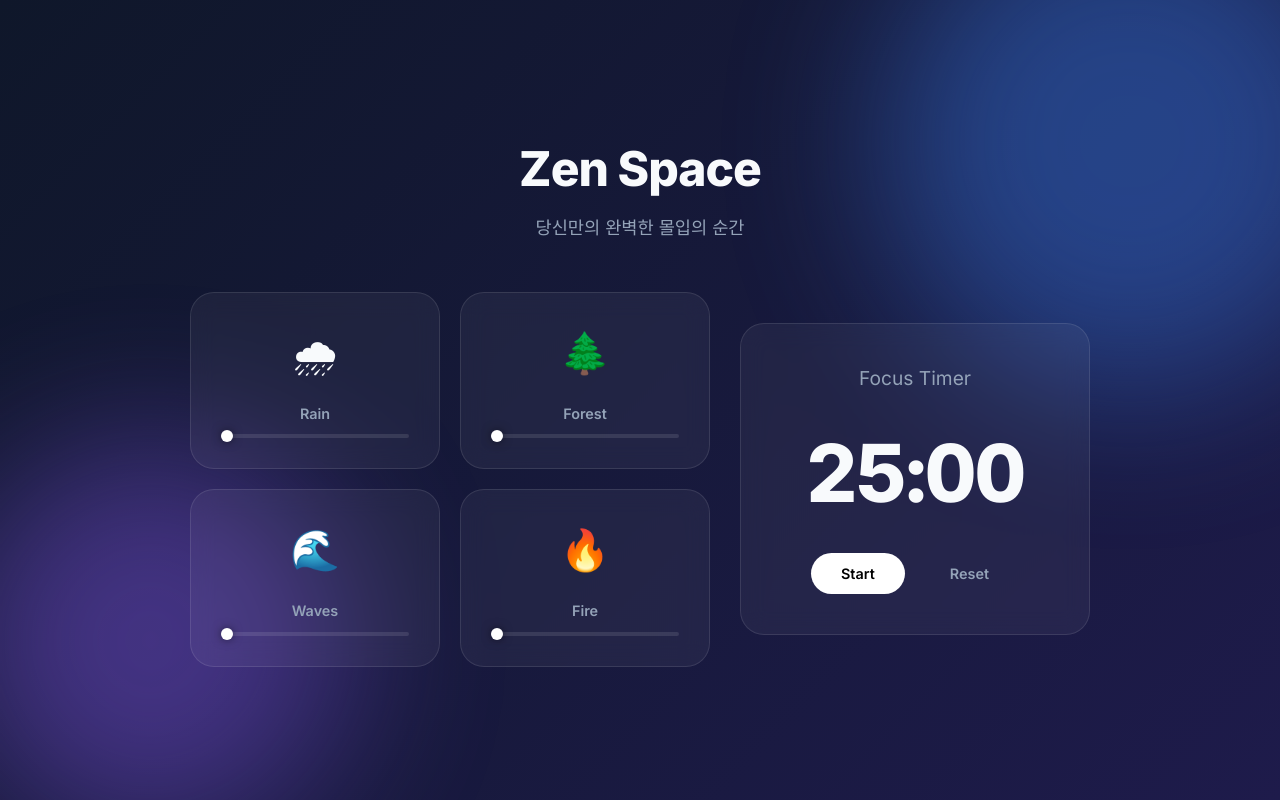
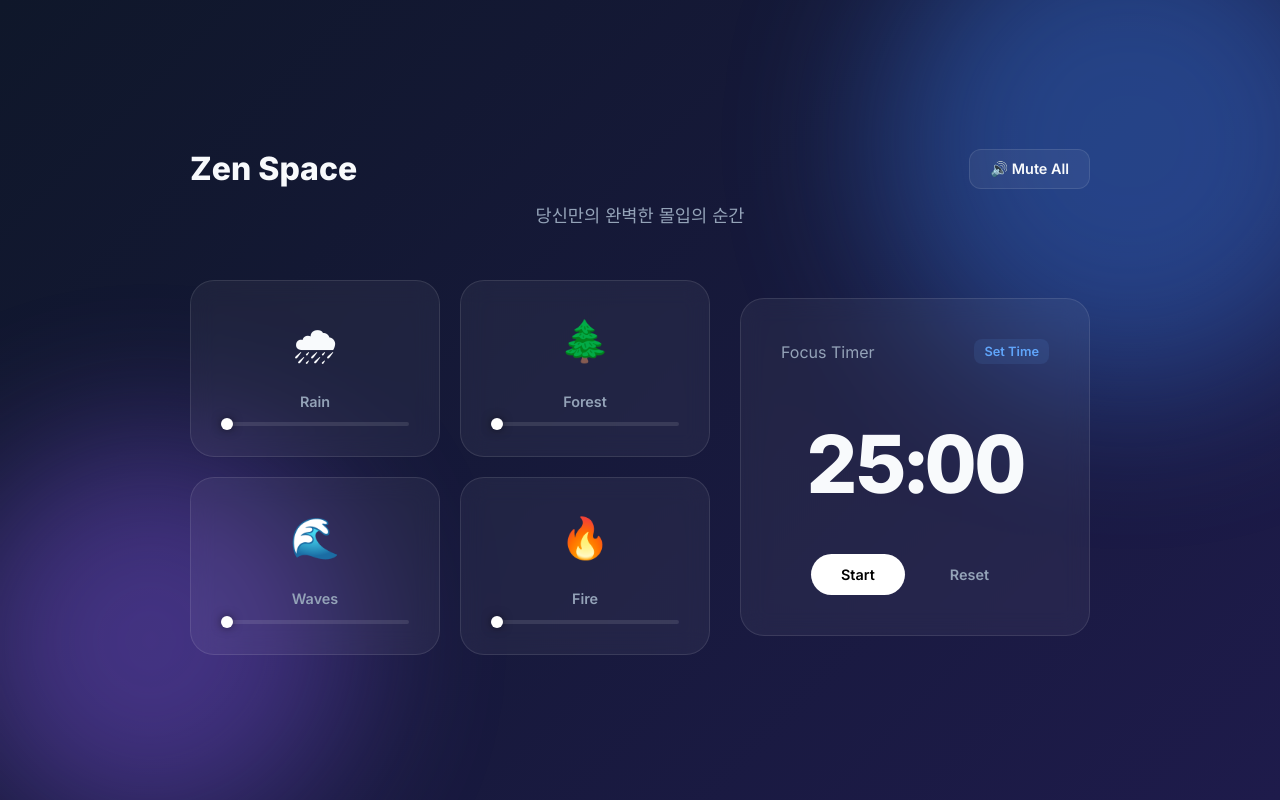
Before and after one commit to CZ-punk/gemini, a React (Vite) app: page / in a window 1280 px wide. Built offline with nearby package versions, Linux system fonts and the light colour scheme.

Commit message:
Enhance: Add master audio control, custom focus timer, and high-quality sounds

```diff
--- a/src/App.css
+++ b/src/App.css
@@ -61,11 +61,31 @@
   margin-bottom: 50px;
 }
 
-.zen-header h1 {
-  font-size: 3rem;
-  font-weight: 800;
-  letter-spacing: -1px;
+.header-top {
+  display: flex;
+  justify-content: space-between;
+  align-items: center;
   margin-bottom: 10px;
+}
+
+.master-control {
+  padding: 10px 20px;
+  background: var(--glass-bg);
+  border: 1px solid var(--glass-border);
+  border-radius: 12px;
+  font-size: 0.9rem;
+  font-weight: 600;
+  transition: all 0.3s ease;
+}
+
+.master-control:hover {
+  background: rgba(255, 255, 255, 0.1);
+}
+
+.master-control.muted {
+  background: var(--accent-color);
+  color: white;
+  border-color: var(--accent-color);
 }
 
 .zen-header p {
--- a/src/App.tsx
+++ b/src/App.tsx
@@ -5,12 +5,20 @@ import Timer from './components/Timer';
 
 function App() {
   const [bgStyle, setBgStyle] = useState('day');
+  const [isMuted, setIsMuted] = useState(false);
 
   useEffect(() => {
     const hour = new Date().getHours();
     if (hour >= 6 && hour < 18) setBgStyle('day');
     else setBgStyle('night');
   }, []);
+
+  const sounds = [
+    { icon: "🌧", label: "Rain", url: "https://www.soundjay.com/nature/rain-01.mp3" },
+    { icon: "🌲", label: "Forest", url: "https://www.soundjay.com/nature/forest-wind-1.mp3" },
+    { icon: "🌊", label: "Waves", url: "https://www.soundjay.com/nature/ocean-wave-1.mp3" },
+    { icon: "🔥", label: "Fire", url: "https://www.soundjay.com/nature/fire-1.mp3" }
+  ];
 
   return (
     <div className={`zen-app ${bgStyle}`}>
@@ -21,17 +29,30 @@ function App() {
 
       <main className="zen-container">
         <header className="zen-header">
-          <h1>Zen Space</h1>
+          <div className="header-top">
+            <h1>Zen Space</h1>
+            <button
+              className={`master-control ${isMuted ? 'muted' : ''}`}
+              onClick={() => setIsMuted(!isMuted)}
+            >
+              {isMuted ? '🔇 Resume All' : '🔊 Mute All'}
+            </button>
+          </div>
           <p>당신만의 완벽한 몰입의 순간</p>
         </header>
 
         <div className="zen-content">
           <section className="mixer-section">
             <div className="sound-grid">
-              <SoundTile icon="🌧" label="Rain" soundUrl="https://www.soundhelix.com/examples/mp3/SoundHelix-Song-1.mp3" />
-              <SoundTile icon="🌲" label="Forest" soundUrl="https://www.soundhelix.com/examples/mp3/SoundHelix-Song-2.mp3" />
-              <SoundTile icon="🌊" label="Waves" soundUrl="https://www.soundhelix.com/examples/mp3/SoundHelix-Song-3.mp3" />
-              <SoundTile icon="🔥" label="Fire" soundUrl="https://www.soundhelix.com/examples/mp3/SoundHelix-Song-4.mp3" />
+              {sounds.map((sound, i) => (
+                <SoundTile
+                  key={i}
+                  icon={sound.icon}
+                  label={sound.label}
+                  soundUrl={sound.url}
+                  forceMute={isMuted}
+                />
+              ))}
             </div>
           </section>
 
--- a/src/components/SoundTile.tsx
+++ b/src/components/SoundTile.tsx
@@ -1,15 +1,26 @@
-import { useState, useRef } from 'react';
+import { useState, useRef, useEffect } from 'react';
 import './SoundTile.css';
 
 interface SoundTileProps {
   icon: string;
   label: string;
   soundUrl: string;
+  forceMute?: boolean;
 }
 
-const SoundTile = ({ icon, label, soundUrl }: SoundTileProps) => {
+const SoundTile = ({ icon, label, soundUrl, forceMute }: SoundTileProps) => {
   const [volume, setVolume] = useState(0);
   const audioRef = useRef<HTMLAudioElement>(null);
+
+  useEffect(() => {
+    if (audioRef.current) {
+      if (forceMute) {
+        audioRef.current.volume = 0;
+      } else {
+        audioRef.current.volume = volume;
+      }
+    }
+  }, [forceMute, volume]);
 
   const handleVolumeChange = (e: React.ChangeEvent<HTMLInputElement>) => {
     const val = parseFloat(e.target.value);
@@ -26,7 +37,7 @@ const SoundTile = ({ icon, label, soundUrl }: SoundTileProps) => {
   };
 
   return (
-    <div className={`sound-tile glass-card ${volume > 0 ? 'active' : ''}`}>
+    <div className={`sound-tile glass-card ${volume > 0 && !forceMute ? 'active' : ''}`}>
       <audio ref={audioRef} src={soundUrl} loop />
       <div className="tile-icon">{icon}</div>
       <div className="tile-info">
--- a/src/components/Timer.css
+++ b/src/components/Timer.css
@@ -4,12 +4,51 @@
   flex-direction: column;
   align-items: center;
   gap: 20px;
+  min-height: 300px;
+  justify-content: center;
 }
 
-.timer-card h3 {
-  font-size: 1.2rem;
+.timer-header {
+  width: 100%;
+  display: flex;
+  justify-content: space-between;
+  align-items: center;
+  margin-bottom: 10px;
+}
+
+.timer-header h3 {
+  font-size: 1rem;
   color: var(--text-secondary);
   font-weight: 500;
+}
+
+.edit-toggle {
+  font-size: 0.8rem;
+  color: var(--accent-color);
+  font-weight: 600;
+  padding: 5px 10px;
+  border-radius: 8px;
+  background: rgba(96, 165, 250, 0.1);
+}
+
+.timer-setup {
+  display: flex;
+  align-items: center;
+  gap: 10px;
+  font-size: 1.5rem;
+  font-weight: 700;
+}
+
+.timer-setup input {
+  width: 80px;
+  background: rgba(255, 255, 255, 0.05);
+  border: 1px solid var(--glass-border);
+  border-radius: 12px;
+  padding: 10px;
+  color: white;
+  text-align: center;
+  font-size: 1.5rem;
+  font-weight: 700;
 }
 
 .time-display {
@@ -17,6 +56,7 @@
   font-weight: 800;
   font-variant-numeric: tabular-nums;
   letter-spacing: -2px;
+  margin: 10px 0;
 }
 
 .timer-controls {
--- a/src/components/Timer.tsx
+++ b/src/components/Timer.tsx
@@ -2,9 +2,11 @@ import { useState, useEffect } from 'react';
 import './Timer.css';
 
 const Timer = () => {
+  const [inputMinutes, setInputMinutes] = useState(25);
   const [minutes, setMinutes] = useState(25);
   const [seconds, setSeconds] = useState(0);
   const [isActive, setIsActive] = useState(false);
+  const [isEditing, setIsEditing] = useState(false);
 
   useEffect(() => {
     let interval: any = null;
@@ -18,7 +20,8 @@ const Timer = () => {
         } else {
           setIsActive(false);
           clearInterval(interval);
-          alert('수고하셨습니다! 잠시 휴식하세요.');
+          new Audio('https://assets.mixkit.co/active_storage/sfx/2869/2869-preview.mp3').play();
+          alert('설정한 시간이 완료되었습니다!');
         }
       }, 1000);
     } else {
@@ -31,22 +34,52 @@ const Timer = () => {
 
   const resetTimer = () => {
     setIsActive(false);
-    setMinutes(25);
+    setMinutes(inputMinutes);
     setSeconds(0);
+  };
+
+  const handleSetTime = () => {
+    setMinutes(inputMinutes);
+    setSeconds(0);
+    setIsEditing(false);
+    setIsActive(false);
   };
 
   return (
     <div className="timer-card glass-card">
+      <div className="timer-header">
         <h3>Focus Timer</h3>
+        <button className="edit-toggle" onClick={() => setIsEditing(!isEditing)}>
+          {isEditing ? 'Cancel' : 'Set Time'}
+        </button>
+      </div>
+
+      {isEditing ? (
+        <div className="timer-setup">
+          <input
+            type="number"
+            value={inputMinutes}
+            onChange={(e) => setInputMinutes(Math.max(1, parseInt(e.target.value) || 1))}
+            min="1"
+            max="120"
+          />
+          <span>min</span>
+          <button onClick={handleSetTime} className="timer-btn start">Apply</button>
+        </div>
+      ) : (
         <div className="time-display">
           {String(minutes).padStart(2, '0')}:{String(seconds).padStart(2, '0')}
         </div>
+      )}
+
+      {!isEditing && (
         <div className="timer-controls">
           <button onClick={toggleTimer} className={`timer-btn ${isActive ? 'pause' : 'start'}`}>
             {isActive ? 'Pause' : 'Start'}
           </button>
           <button onClick={resetTimer} className="timer-btn reset">Reset</button>
         </div>
+      )}
     </div>
   );
 };
```
Lines whose indentation alone changed are shown as unchanged.
